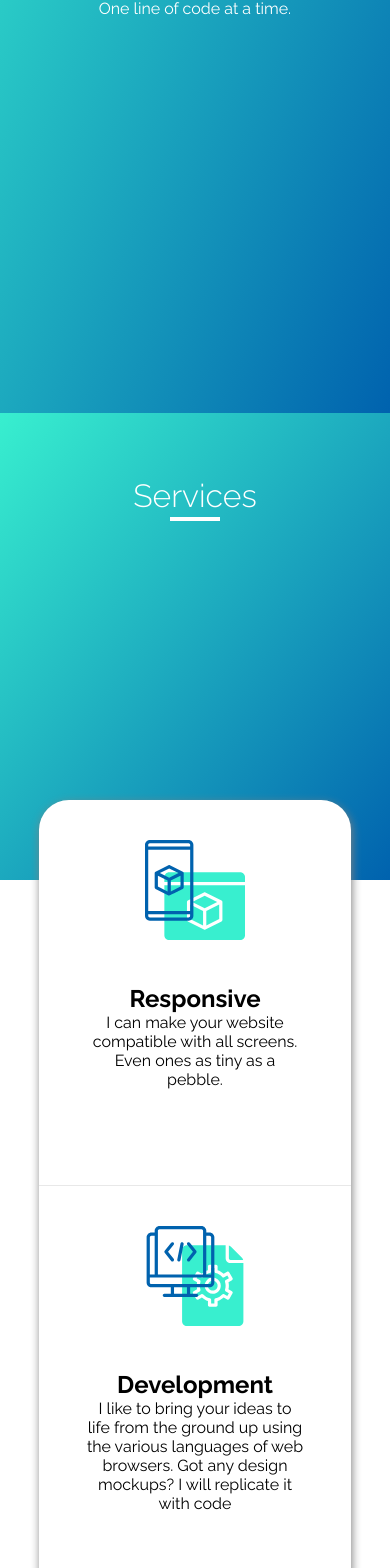
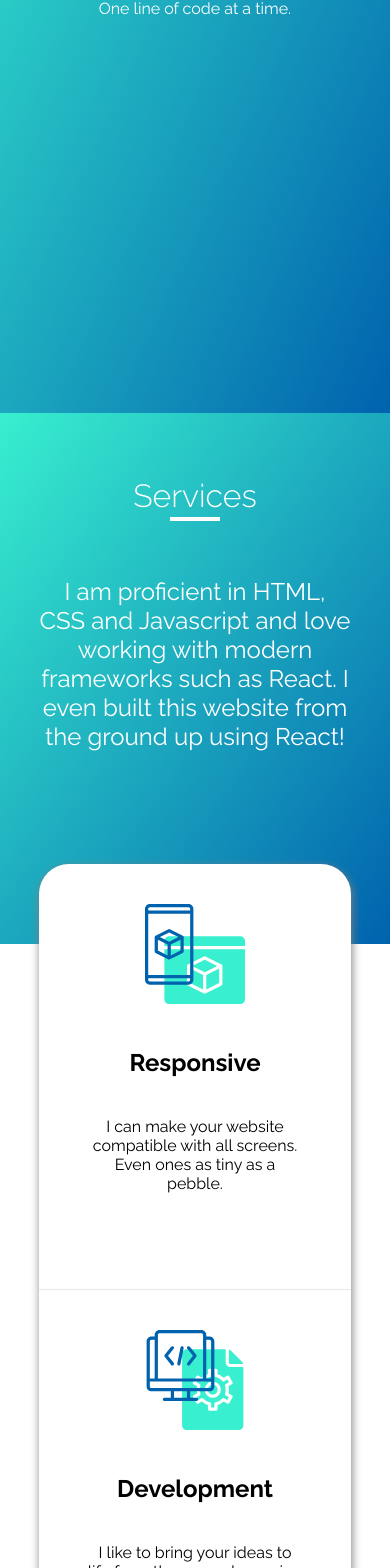
Before and after one commit to AbayomiE-T/my-website, a React (Create React App) app: page / in a window 390 px wide. Shown: the part 431-1999 px from the top of the page. Built offline with nearby package versions, Linux system fonts and the light colour scheme.

Commit message:
fixed a bug on small screen

```diff
--- a/src/components/Services.js
+++ b/src/components/Services.js
@@ -11,23 +11,25 @@ export default function Services() {
                 <div className="h-colour-2">
                     <h1 className="heading" style={{ color: 'white' }}>Services</h1>
                     <div className="rule" style={{ backgroundColor: 'white' }}></div>
+
+                    <p>I am proficient in HTML, CSS and Javascript and love working with modern frameworks such as React. I even built this website from the ground up using React!</p>
                 </div>
 
                 <div className="service-container">
                     <div className="service">
                         <img src={responsive} alt="" />
-                        <h1>Responsive</h1>
+                        <h2>Responsive</h2>
                         <p>I can make your website compatible with all screens. Even ones as tiny as a pebble.</p>
                     </div>
                     <div className="service">
                         <img src={code} alt="" />
-                        <h1>Development</h1>
+                        <h2>Development</h2>
                         <p>I like to bring your ideas to life from the ground up using the various languages of web browsers. Got any design mockups? I
                         will replicate it with code</p>
                     </div>
                     <div className="service">
                         <img src={theme} alt="" />
-                        <h1>Customize Themes</h1>
+                        <h2>Customize Themes</h2>
                         <p>Have a theme you want tailored to your tastes? I can customize a website theme for you as well.</p>
                     </div>
                 </div>
--- a/src/index.css
+++ b/src/index.css
@@ -226,6 +226,14 @@ a{
   background-image: linear-gradient(to bottom right, #38EFCF, #0062AE);
   height: 25vh;
   padding-bottom: 16rem;
+}
+
+#services > div:nth-of-type(1) p{
+  text-align: center;
+  color: white;
+  font-size: 1.5rem;
+  width: 80%;
+  margin: 56px auto 0px auto;
 }
 
 #services > div:nth-of-type(2){
@@ -639,6 +647,10 @@ button:focus{
 }
 
 @media only screen and (max-width: 500px){
+  #services > div:nth-of-type(1){
+    padding-bottom: 20rem;
+  }
+
   .portfolio-container{
     display: block;
     width: 90%;
```
